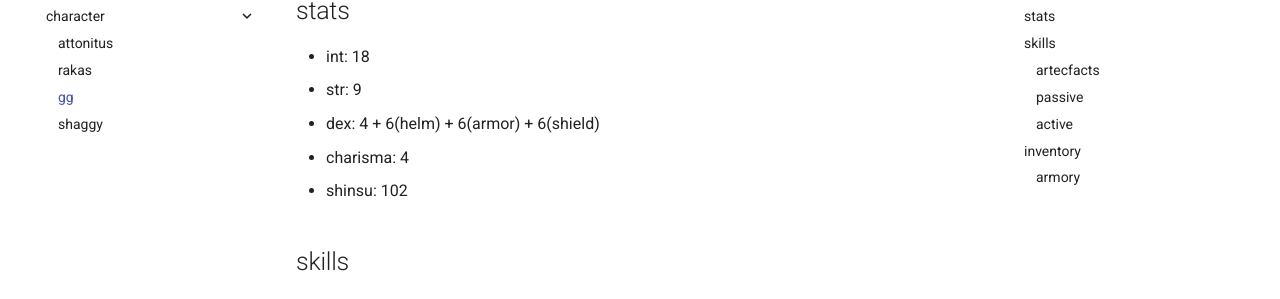
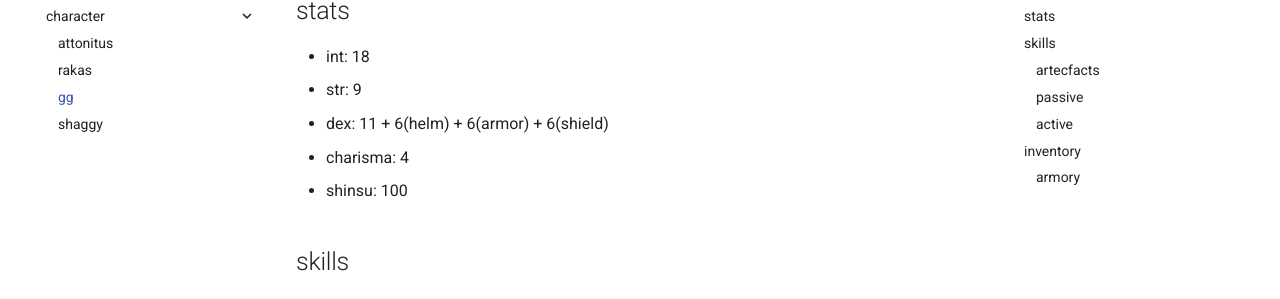
Before and after one commit to mkdocs-pnp/avalon, an MkDocs documentation site: the page built from docs/character/gustavo_ganso.md, in a window 1280 px wide and 900 px high, scrolled down 442 px. Shown: the part 146-445 px from the top of the window. Built offline with MkDocs 1.6.1 and Material for MkDocs 9.7.7, drawn with Linux system fonts in a browser that asks for light colours.

Commit message:
Update gustavo_ganso.md

```diff
--- a/docs/character/gustavo_ganso.md
+++ b/docs/character/gustavo_ganso.md
@@ -17,9 +17,9 @@ kids camp at gaia. trained to be assasins.
 
 * int: 18
 * str: 9
-* dex: 4 + 6(helm) + 6(armor) + 6(shield)
+* dex: 11 + 6(helm) + 6(armor) + 6(shield)
 * charisma: 4
-* shinsu: 102
+* shinsu: 100
 
 ## skills
 
```
